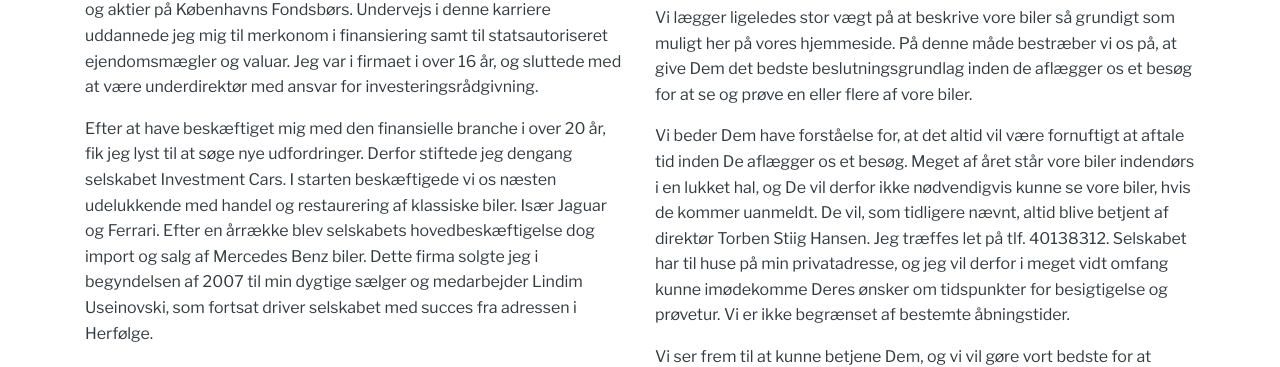
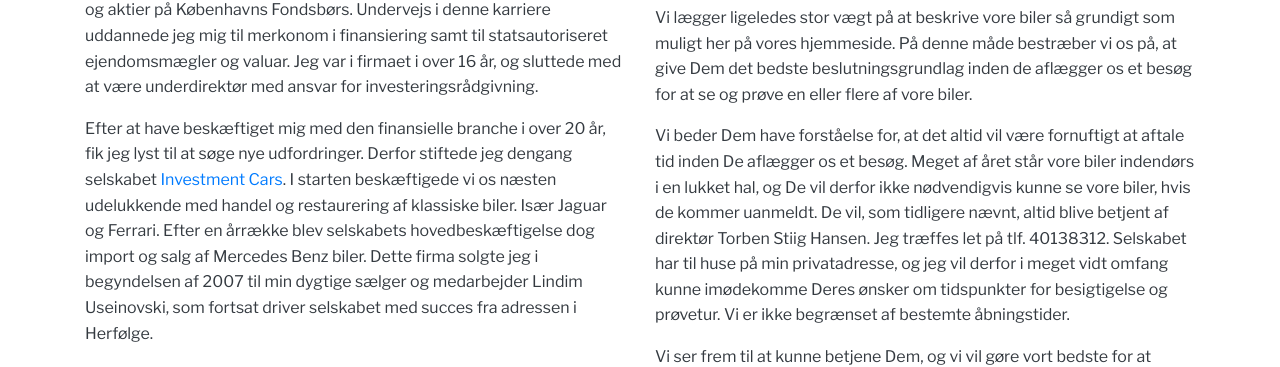
Before and after one commit to aakjaer/thclassic, a Jekyll site: the page built from om/index.html, in a window 1280 px wide. Shown: the part 804-1171 px from the top of the page. Built offline with Jekyll 4.4.1, drawn with Linux system fonts in a browser that asks for light colours; part of the change alters nothing that is shown.

```diff
--- a/om/index.html
+++ b/om/index.html
@@ -15,7 +15,7 @@ active_menu: about
 		    <p>Foruden den forretningsm&aelig;ssige side, har jeg gennem &aring;rene opbygget en privat samling af klassiske biler, ligesom jeg selv l&oslash;bende har nydt at vedligeholde og restaurere mine biler s&aring; de er i topform. Det har altid v&aelig;ret vigtigt for mig, at mine biler skulle fungeret godt og kunne bruges. Det er efter min mening den bedste m&aring;de at f&aring; fuld gl&aelig;de af sin klassiske bil.</p>
 		    <h2>Historie</h2>
 		    <p>Min oprindelige uddannelse er inden for den finansielle branche hvor jeg, efter at have f&aelig;rdiggjort en bankuddannelse, blev ansat i et fondsb&oslash;rsvekselererfirma. Her bestod arbejdet i at handle obligationer og aktier p&aring; K&oslash;benhavns Fondsb&oslash;rs. Undervejs i denne karriere uddannede jeg mig til merkonom i finansiering samt til statsautoriseret ejendomsm&aelig;gler og valuar. Jeg var i firmaet i over 16 &aring;r, og sluttede med at v&aelig;re underdirekt&oslash;r med ansvar for investeringsr&aring;dgivning.</p>
-		    <p>Efter at have besk&aelig;ftiget mig med den finansielle branche i over 20 &aring;r, fik jeg lyst til at s&oslash;ge nye udfordringer. Derfor stiftede jeg dengang selskabet Investment Cars. I starten besk&aelig;ftigede vi os n&aelig;sten udelukkende med handel og restaurering af klassiske biler. Is&aelig;r Jaguar og Ferrari. Efter en &aring;rr&aelig;kke blev selskabets hovedbesk&aelig;ftigelse dog import og salg af Mercedes Benz biler. Dette firma solgte jeg i begyndelsen af 2007 til min dygtige s&aelig;lger og medarbejder Lindim Useinovski, som fortsat driver selskabet med succes fra adressen i Herf&oslash;lge.</p>
+		    <p>Efter at have besk&aelig;ftiget mig med den finansielle branche i over 20 &aring;r, fik jeg lyst til at s&oslash;ge nye udfordringer. Derfor stiftede jeg dengang selskabet <a href="http://www.investmentcars.dk">Investment Cars</a>. I starten besk&aelig;ftigede vi os n&aelig;sten udelukkende med handel og restaurering af klassiske biler. Is&aelig;r Jaguar og Ferrari. Efter en &aring;rr&aelig;kke blev selskabets hovedbesk&aelig;ftigelse dog import og salg af Mercedes Benz biler. Dette firma solgte jeg i begyndelsen af 2007 til min dygtige s&aelig;lger og medarbejder Lindim Useinovski, som fortsat driver selskabet med succes fra adressen i Herf&oslash;lge.</p>
 		    <p>&nbsp;</p>
 		</div>
 	</div>
```
